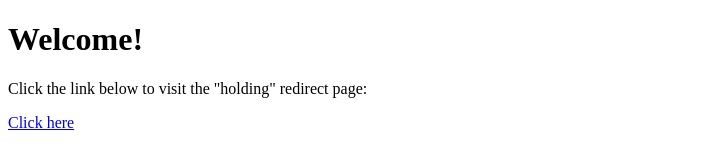
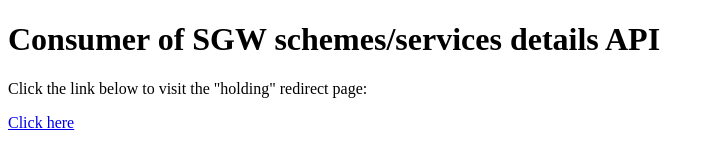
Before and after one commit to francislow/francislow.github.io, a plain HTML site: page index.html in a window 1280 px wide. Shown: the whole page, without its empty margins (0-714 px from the left). Drawn offline with Linux system fonts and the light colour scheme.

Commit message:
Update index.html

```diff
--- a/index.html
+++ b/index.html
@@ -6,7 +6,7 @@
     <title>Simple webpage</title>
 </head>
 <body>
-    <h1>Welcome!</h1>
+    <h1>Consumer of SGW schemes/services details API</h1>
     <p>Click the link below to visit the "holding" redirect page:</p>
     <a href="https://uat-2.supportgowhere.life.gov.sg/redirect-link?encodedUrl=https%3A%2F%2Fwww.msf.gov.sg%2Four-services%2Fdirectories%23socialtab&supportType=Scheme&contentKey=howToApply&supportFriendlyId=COMCARE-SMTA&mkt_campaign=sgw_2025&mkt_medium=sms&mkt_source=sgw" target="_blank">Click here</a>
 </body>
```
